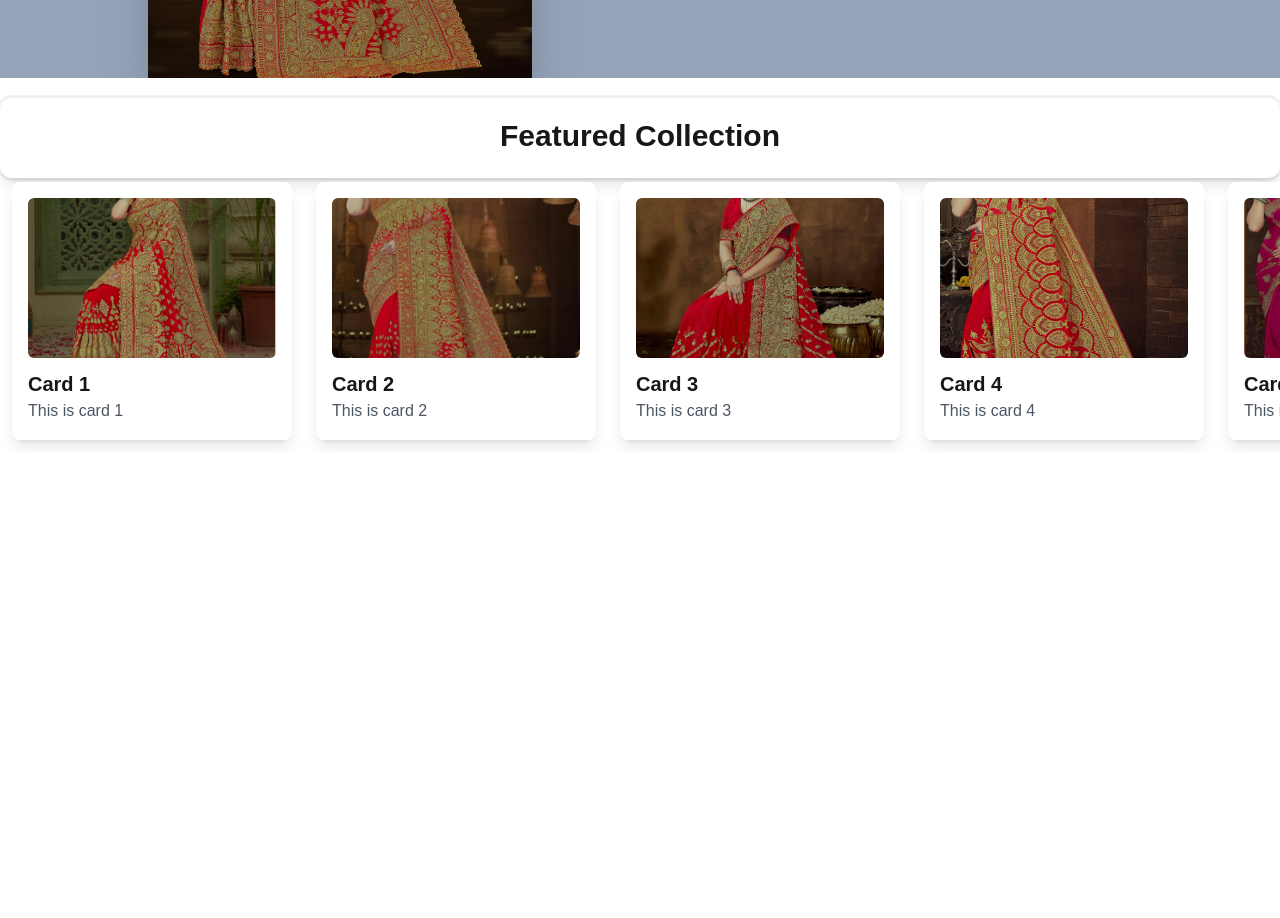
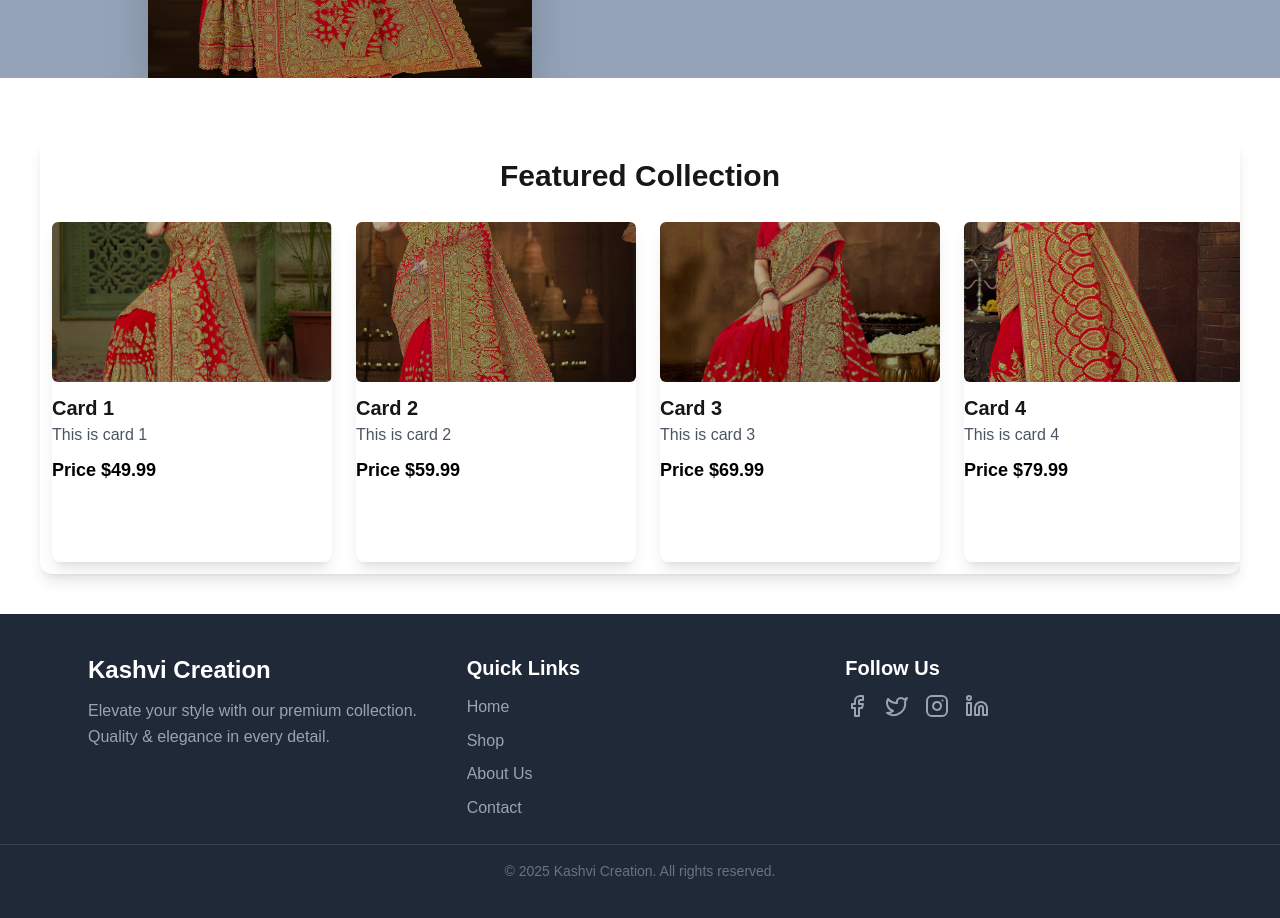
Before and after one commit to Abhishek-2532/GWOC-Project, a Next.js app in the folder kashvi-creation/: page / in a window 1280 px wide. Shown: the part 520-1438 px from the top of the page. Before the commit the page ends 972 px from the top, so only its background shows below. Built offline with nearby package versions, Linux system fonts and the light colour scheme.

Commit message:
add gallery and login and signup pages

```diff
--- a/kashvi-creation/src/app/components/Gallery.js
+++ /dev/null
@@ -1,23 +0,0 @@
-import React from 'react';
-import './Gallery.css'; // Make sure to create and style this CSS file
-
-const images = [
-    '24341-1_page-0001',
-    '24341-1_page-0002',
-    '24341-1_page-0003',
-    // Add more image paths here
-];
-
-const Gallery = () => {
-    return (
-        <div className="gallery">
-            {images.map((image, index) => (
-                <div key={index} className="gallery-item">
-                    <img src={image} alt={`Gallery image ${index + 1}`} />
-                </div>
-            ))}
-        </div>
-    );
-};
-
-export default Gallery;
--- a/kashvi-creation/src/app/components/HeroSlider.jsx
+++ b/kashvi-creation/src/app/components/HeroSlider.jsx
@@ -70,7 +70,7 @@ export default function HeroSlider() {
             <div key={slide.id} className="min-w-full flex items-center justify-center">
               {/* Image on the Left */}
               <div className="w-1/2 h-full flex justify-center items-center">
-                <img className="max-w-sm rounded-lg shadow-2xl "
+                <img className="max-w-sm h-full w-full rounded-lg shadow-2xl "
                   src={slide.image}
                   alt={slide.title}
                 />
--- a/kashvi-creation/src/app/components/HorizontalScrollCards.js
+++ b/kashvi-creation/src/app/components/HorizontalScrollCards.js
@@ -2,11 +2,11 @@
 import React from "react";
 
 const cards = [
-  { id: 1, title: "Card 1", description: "This is card 1", image: "image1.png" },
-  { id: 2, title: "Card 2", description: "This is card 2", image: "image2.png" },
-  { id: 3, title: "Card 3", description: "This is card 3", image: "image3.png" },
-  { id: 4, title: "Card 4", description: "This is card 4", image: "image4.png" },
-  { id: 5, title: "Card 5", description: "This is card 5", image: "image5.png" },
+  { id: 1, title: "Card 1", description: "This is card 1", image: "image1.png", price: "$49.99" },
+  { id: 2, title: "Card 2", description: "This is card 2", image: "image2.png", price: "$59.99" },
+  { id: 3, title: "Card 3", description: "This is card 3", image: "image3.png", price: "$69.99" },
+  { id: 4, title: "Card 4", description: "This is card 4", image: "image4.png", price: "$79.99" },
+  { id: 5, title: "Card 5", description: "This is card 5", image: "image5.png", price: "$89.99" },
 ];
 
 export default function HorizontalScrollCards() {
@@ -15,10 +15,21 @@ export default function HorizontalScrollCards() {
       <div className="w-full overflow-x-auto scroll-smooth snap-x snap-mandatory no-scrollbar">
         <div className="flex space-x-6 p-3">
           {cards.map((card) => (
-            <div key={card.id} className="min-w-[280px] bg-white shadow-lg p-4 rounded-lg snap-center">
+            <div
+              key={card.id}
+              className="min-w-[280px] bg-white shadow-lg p-0 min-h-[340px] rounded-lg snap-center"
+            >
+              {/* Product Image */}
               <img src={card.image} alt={card.title} className="w-full h-40 object-cover rounded-md" />
+
+              {/* Product Title */}
               <h2 className="text-xl font-bold mt-3">{card.title}</h2>
+
+              {/* Description */}
               <p className="text-gray-600">{card.description}</p>
+
+              {/* Price Section */}
+              <p className="text-lg font-semibold text-black mt-2">Price {card.price}</p>
             </div>
           ))}
         </div>
--- a/kashvi-creation/src/app/components/Navbar.js
+++ b/kashvi-creation/src/app/components/Navbar.js
@@ -24,7 +24,6 @@ const Navbar = () => {
         <li><Link href="/about" className={styles.navLink}>About</Link></li>
         <li><Link href="/contact" className={styles.navLink}>Contact</Link></li>
         <li><Link href="/blogs" className={styles.navLink}>Blogs</Link></li>
-        {/* Temproary links for login and signup */}
         <li><Link href="/login" className={styles.navLink}>login</Link></li>
         <li><Link href="/signup" className={styles.navLink}>signup</Link></li>
       </ul>
--- a/kashvi-creation/src/app/components/Navbar.module.css
+++ b/kashvi-creation/src/app/components/Navbar.module.css
@@ -43,6 +43,12 @@
 .navLinks li a:hover {
   color: #b08c74;
   border-bottom: 2px solid #b08c74;
+}
+/* Highlight active page */
+.navLinks li a.active {
+  color: #d0895a;
+  border-bottom: 2px solid #b08c74;
+  font-weight: bold;
 }
 
 /* Right Section (Icons + Search) */
--- /dev/null
+++ b/kashvi-creation/src/app/components/footer.js
@@ -0,0 +1,47 @@
+"use client";
+import React from "react";
+import { Facebook, Twitter, Instagram, Linkedin } from "lucide-react";
+
+export default function Footer() {
+  return (
+    <footer className="bg-gray-800 text-white py-10">
+      <div className="max-w-6xl mx-auto px-6 grid grid-cols-1 md:grid-cols-3 gap-8">
+
+        {/* Left Section - About */}
+        <div>
+          <h2 className="text-2xl font-bold">Kashvi Creation</h2>
+          <p className="mt-3 text-gray-400">
+            Elevate your style with our premium collection. Quality & elegance in every detail.
+          </p>
+        </div>
+
+        {/* Middle Section - Quick Links */}
+        <div>
+          <h3 className="text-xl font-semibold">Quick Links</h3>
+          <ul className="mt-3 space-y-2">
+            <li><a href="/" className="text-gray-400 hover:text-white transition">Home</a></li>
+            <li><a href="/shop" className="text-gray-400 hover:text-white transition">Shop</a></li>
+            <li><a href="/about" className="text-gray-400 hover:text-white transition">About Us</a></li>
+            <li><a href="/contact" className="text-gray-400 hover:text-white transition">Contact</a></li>
+          </ul>
+        </div>
+
+        {/* Right Section - Social Icons */}
+        <div>
+          <h3 className="text-xl font-semibold">Follow Us</h3>
+          <div className="flex space-x-4 mt-3">
+            <a href="#" className="text-gray-400 hover:text-white transition"><Facebook size={24} /></a>
+            <a href="#" className="text-gray-400 hover:text-white transition"><Twitter size={24} /></a>
+            <a href="#" className="text-gray-400 hover:text-white transition"><Instagram size={24} /></a>
+            <a href="#" className="text-gray-400 hover:text-white transition"><Linkedin size={24} /></a>
+          </div>
+        </div>
+      </div>
+
+      {/* Copyright */}
+      <div className="text-center text-gray-500 mt-6 text-sm border-t border-gray-700 pt-4">
+        © {new Date().getFullYear()} Kashvi Creation. All rights reserved.
+      </div>
+    </footer>
+  );
+}
--- /dev/null
+++ b/kashvi-creation/src/app/login/page.js
@@ -0,0 +1,39 @@
+"use client";
+import React from "react";
+import Navbar from "../components/Navbar";
+import Link from "next/link";
+
+export default function LoginPage() {
+  return (
+    <div className="flex justify-center items-center min-h-screen bg-gray-300">
+        <Navbar />
+      <div className="w-96 bg-white shadow-lg rounded-lg p-6">
+        {/* Title */}
+        <p className="text-center text-2xl font-bold mb-6">Kashvi Creation</p>
+
+        {/* Login Form */}
+        <form className="flex flex-col gap-4">
+          <input type="email" placeholder="Email" className="border rounded-full px-4 py-2 focus:outline-none focus:ring-2 focus:ring-teal-400" />
+          <input type="password" placeholder="Password" className="border rounded-full px-4 py-2 focus:outline-none focus:ring-2 focus:ring-teal-400" />
+          <p className="text-right text-sm text-gray-600 underline cursor-pointer">Forgot Password?</p>
+          <button className="bg-slate-400 text-white font-bold rounded-full py-2 shadow-md hover:bg-slate-500">Log in</button>
+        </form>
+
+        <Link href={"/signup"}>
+        <p className="text-center text-sm text-gray-600 mt-4">
+          Don't have an account? <span className="text-blue-500 font-bold cursor-pointer">Sign up</span>
+        </p>
+        </Link>
+
+
+        {/* Social Login Buttons */}
+        <div className="mt-6 flex flex-col gap-3">
+
+          <button className="flex items-center justify-center border-2 border-gray-500 text-gray-700 py-2 rounded-full shadow-md hover:bg-gray-200">
+            <span className="mr-2">🔵</span> Log in with Google
+          </button>
+        </div>
+      </div>
+    </div>
+  );
+}
--- a/kashvi-creation/src/app/page.js
+++ b/kashvi-creation/src/app/page.js
@@ -1,22 +1,30 @@
 import Navbar from "./components/Navbar";
 import HeroSlider from "./components/HeroSlider";
 import HorizontalScrollCards from "./components/HorizontalScrollCards";
+import Footer from "./components/footer"; // Capitalize the filename
 
 export default function HomePage() {
   return (
-    <div>
+    <div className="flex flex-col min-h-screen">
+      {/* Navbar */}
       <Navbar />
-      <section className="w-full">
-      <HeroSlider/>
+
+      {/* Hero Slider */}
+      <section className="w-full flex-1">
+        <HeroSlider />
       </section>
-      <section className="p10">
-        <div className="w-full mt-5 h-20 pt-5 items-center rounded-xl bg-white shadow-lg outline outline-black/5 dark:bg-slate-800 dark:shadow-none dark:-outline-offset-1 dark:outline-white/10">
-        <h1 className="text-3xl font-bold text-center mb-4">Featured Collection</h1>
-      <HorizontalScrollCards/>
+
+      {/* Featured Collection */}
+      <section className="p-10">
+        <div className="w-full mt-5 pt-5 items-center rounded-xl bg-white shadow-lg dark:bg-slate-800 dark:shadow-none">
+          <h1 className="text-3xl font-bold text-center mb-4">Featured Collection</h1>
+          <HorizontalScrollCards />
         </div>
+      </section>
 
 
-      </section>
+
+      <Footer />
     </div>
   );
 }
--- /dev/null
+++ b/kashvi-creation/src/app/signup/page.js
@@ -0,0 +1,45 @@
+"use client";
+import React from "react";
+import Navbar from "../components/Navbar";
+
+export default function SignupPage() {
+  return (
+    <div className="flex justify-center items-center min-h-screen bg-gray-300">
+        <Navbar/>
+      <div className="bg-white shadow-lg rounded-lg p-8 w-96">
+        <h2 className="text-2xl font-bold text-center mb-6">Create an Account</h2>
+
+        {/* Signup Form */}
+        <form className="flex flex-col space-y-4">
+          <input type="text" placeholder="Full Name" className="p-3 border rounded-md outline-none" />
+          <input type="email" placeholder="Email" className="p-3 border rounded-md outline-none" />
+          <input type="password" placeholder="Password" className="p-3 border rounded-md outline-none" />
+
+          <button className="bg-slate-400 text-white py-2 rounded-md hover:bg-slate-500 transition">
+            Sign Up
+          </button>
+        </form>
+
+        {/* Divider */}
+        <div className="flex items-center my-4">
+          <div className="flex-1 h-px bg-gray-300"></div>
+          <p className="px-2 text-blue-500 text-sm">or sign up with</p>
+          <div className="flex-1 h-px bg-gray-300"></div>
+        </div>
+
+        {/* Social Login Buttons */}
+        <div className="flex flex-col space-y-2">
+
+          <button className="flex items-center justify-center border-2 border-gray-500 text-gray-700 py-2 rounded-full shadow-md hover:bg-gray-200">
+            <span className="mr-2">🔵</span> Sign up with Google
+          </button>
+        </div>
+
+        {/* Already have an account? */}
+        <p className="text-sm text-gray-600 text-center mt-4">
+          Already have an account? <a href="/login" className="text-blue-600 font-semibold">Log in</a>
+        </p>
+      </div>
+    </div>
+  );
+}
```
Also changed, not shown: kashvi-creation/src/app/gallery/page.js (+75 -4 lines), kashvi-creation/public/image20.png (added), kashvi-creation/public/image21.png (added).
